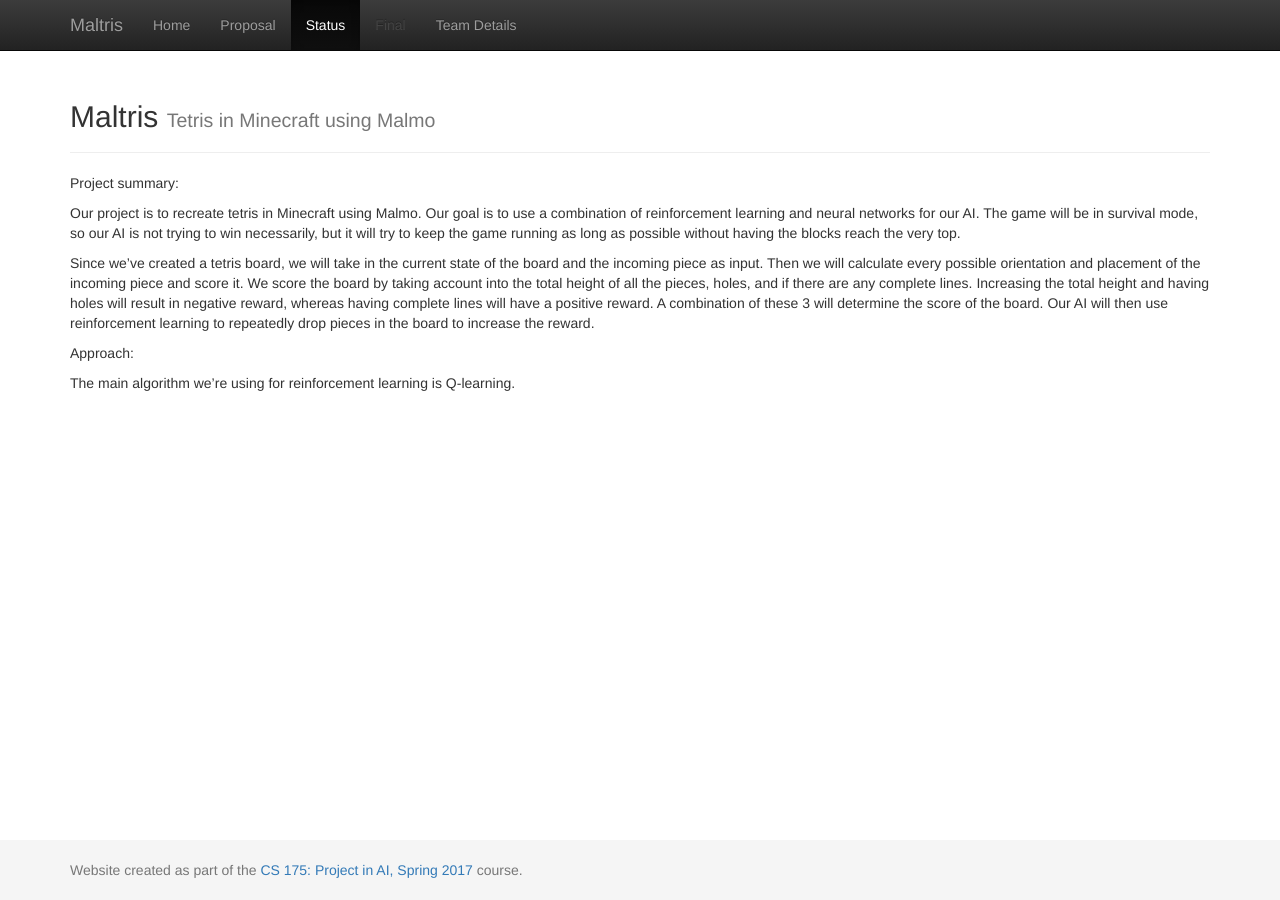
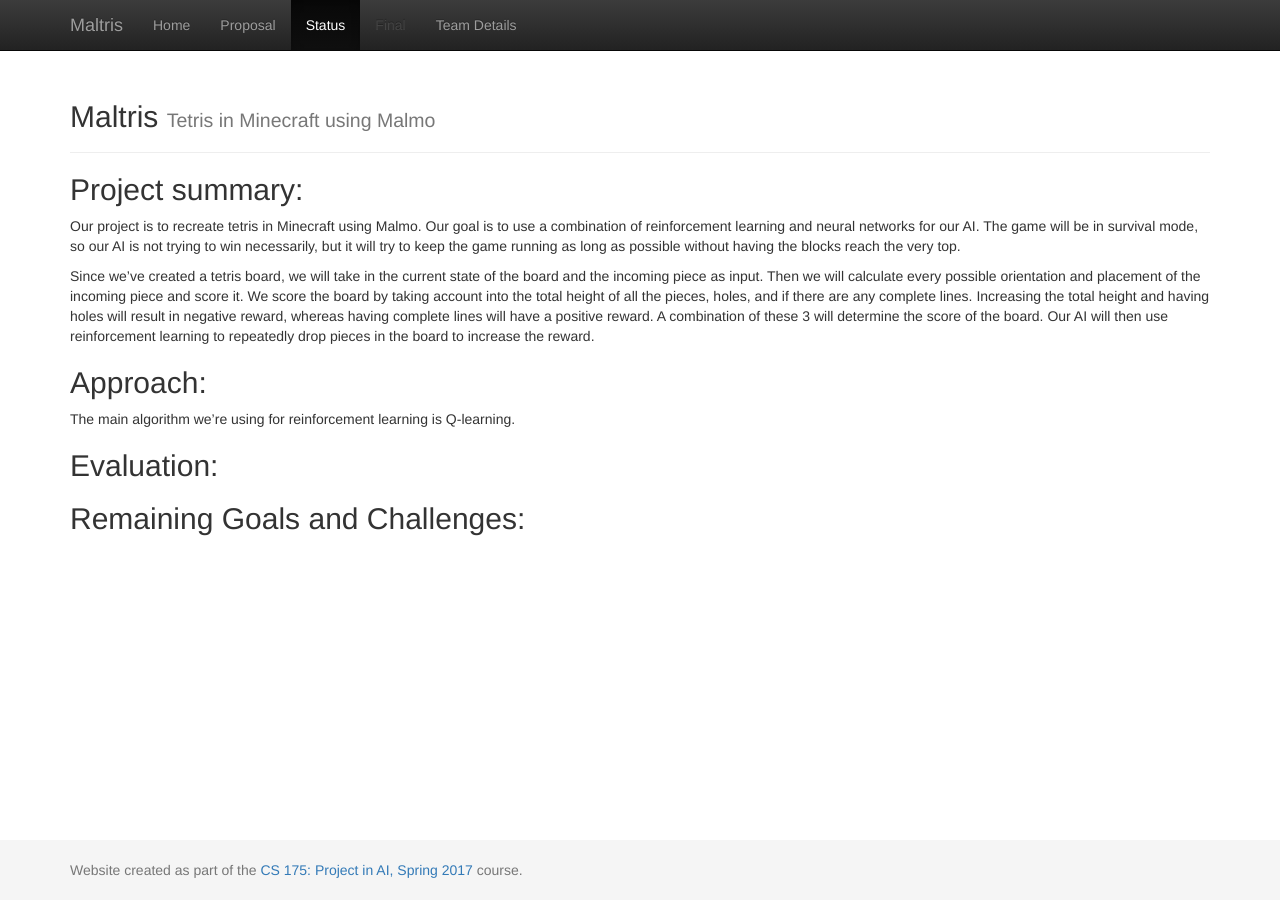
Before and after one commit to julia-tong/Maltris, a Jekyll site: the page built from docs/status.md, in a window 1280 px wide. Built offline with Jekyll 4.4.1, drawn with Linux system fonts in a browser that asks for light colours; our own code applies the rules of GitHub Pages for plain Markdown files.

Commit message:
Update status.md

```diff
--- a/docs/status.md
+++ b/docs/status.md
@@ -1,9 +1,13 @@
-Project summary:
+## Project summary:
 
 Our project is to recreate tetris in Minecraft using Malmo. Our goal is to use a combination of reinforcement learning and neural networks for our AI. The game will be in survival mode, so our AI is not trying to win necessarily, but it will try to keep the game running as long as possible without having the blocks reach the very top.
 
 Since we've created a tetris board, we will take in the current state of the board and the incoming piece as input. Then we will calculate every possible orientation and placement of the incoming piece and score it. We score the board by taking account into the total height of all the pieces, holes, and if there are any complete lines. Increasing the total height and having holes will result in negative reward, whereas having complete lines will have a positive reward. A combination of these 3 will determine the score of the board. Our AI will then use reinforcement learning to repeatedly drop pieces in the board to increase the reward.
 
-Approach:
+## Approach:
 
 The main algorithm we're using for reinforcement learning is Q-learning.
+
+## Evaluation:
+
+## Remaining Goals and Challenges:
```
